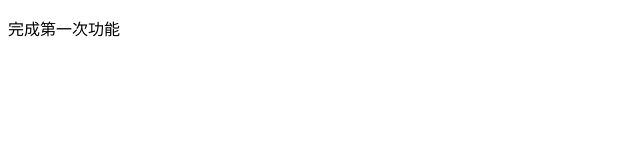
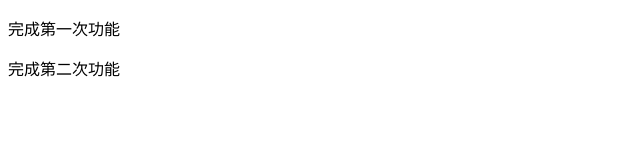
Before and after one commit to qiuzhaofeng/diyici, a plain HTML site: page index.html in a window 1280 px wide. Shown: the whole page, without its empty margins (0-640 px from the left). Drawn offline with Linux system fonts and the light colour scheme.

Commit message:
完成第二次功能

```diff
--- a/index.html
+++ b/index.html
@@ -6,5 +6,6 @@
 </head>
 <body>
 	<p>完成第一次功能</p>
+	<p>完成第二次功能</p>
 </body>
 </html>
```
